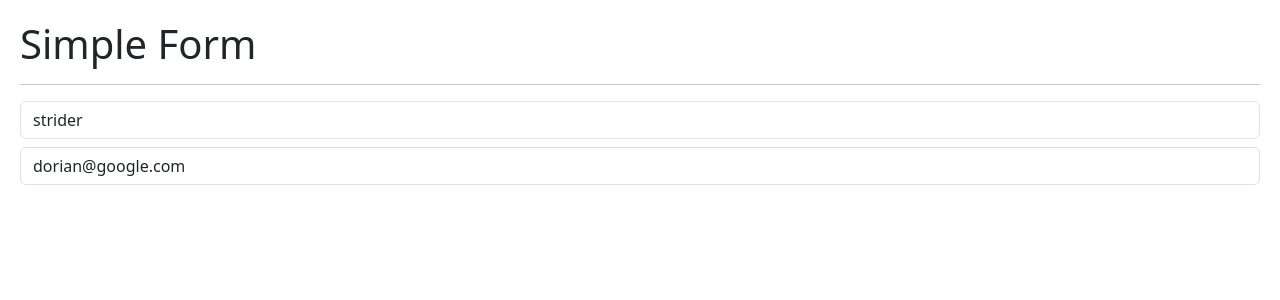
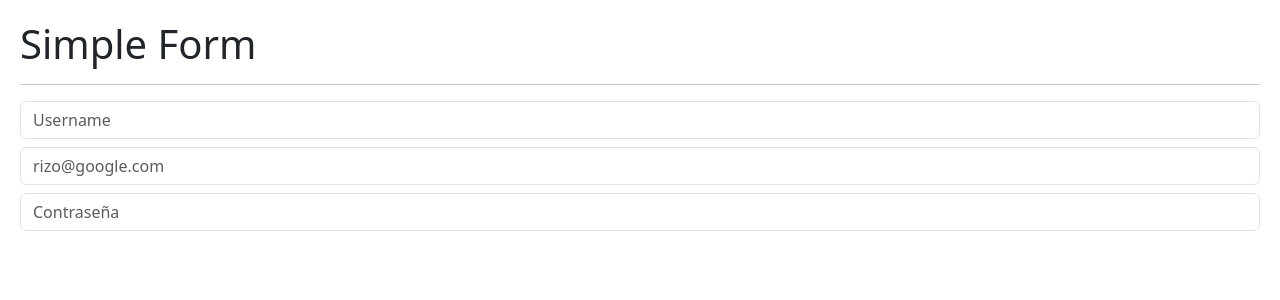
Before and after one commit to SoyDoryam/hook-app, a React (Vite) app: page / in a window 1280 px wide. Shown: the top 300 px of the page. Built offline with nearby package versions, Linux system fonts and the light colour scheme.

Commit message:
Formularios con custom hook

```diff
--- /dev/null
+++ b/src/02-useEffect/FormWithCustomHook.jsx
@@ -0,0 +1,47 @@
+import { useEffect } from "react";
+import { useForm } from "../hooks/useForm";
+
+export const FormWithCustomHook = () => {
+    // Utiliza el custom hook useForm para gestionar el estado del formulario
+    const { formState, onInputChange, username, email, password } = useForm({
+        username: "",
+        email: "",
+        password: "",
+    });
+
+    // Desestructura las propiedades necesarias del objeto retornado por useForm
+
+    return (
+        <>
+            <h1>Simple Form</h1>
+            <hr />
+
+            <input
+                type="text"
+                className="form-control"
+                placeholder="Username"
+                name="username"
+                value={username}
+                onChange={onInputChange}
+            />
+
+            <input
+                type="email"
+                className="form-control mt-2"
+                placeholder="rizo@google.com"
+                name="email"
+                value={email}
+                onChange={onInputChange}
+            />
+
+            <input
+                type="password"
+                className="form-control mt-2"
+                placeholder="Contraseña"
+                name="password"
+                value={password}
+                onChange={onInputChange}
+            />
+        </>
+    );
+};
--- a/src/02-useEffect/Message.jsx
+++ b/src/02-useEffect/Message.jsx
@@ -1,30 +1,25 @@
-import { useEffect, useState } from "react";
+import { useEffect, useState } from "react"
 
 export const Message = () => {
-    // 1. Inicialización del estado local 'coords' con un objeto que tiene las propiedades 'x' e 'y', ambas inicializadas en 0.
-    const [coords, setCoords] = useState({ x: 0, y: 0 });
+    const [coords, setCoords] = useState({ x: 0, y:0 })
 
     useEffect(() => {
-        // 2. Definición de la función de callback 'onMouseMove' que se ejecutará en cada evento 'mousemove'.
-        const onMouseMove = ({ clientX: x, clientY: y }) => {
-            // 3. Actualización del estado 'coords' con las coordenadas 'x' e 'y' del evento.
-            setCoords({ x, y });
-        };
 
-        // 4. Agregado de un event listener para el evento 'mousemove' de la ventana que llama a 'onMouseMove' cuando se dispara el evento.
+        const onMouseMove = ({ x, y }) => {
+            setCoords({ x, y});
+        }
+
         window.addEventListener('mousemove', onMouseMove);
+      return () => {
+        window.removeEventListener('mousemove', onMouseMove)
+      }
+    }, []);
 
-        // 5. Función de retorno para limpiar y eliminar el event listener cuando el componente se desmonta.
-        return () => {
-            window.removeEventListener('mousemove', onMouseMove);
-        };
-    }, []); // El arreglo de dependencias vacío indica que este efecto se ejecutará una vez después de la renderización inicial.
 
-    // 6. Retorno del componente, que muestra un encabezado <h3> y las coordenadas 'coords' en formato JSON.
     return (
         <>
-            <h3>Usuario ya existe</h3>
-            {JSON.stringify(coords)}
+        <h3>Usuario ya existe</h3>
+        { JSON.stringify( coords )}
         </>
-    );
-};
+    )
+}
--- /dev/null
+++ b/src/hooks/useForm.js
@@ -0,0 +1,20 @@
+import { useState } from "react";
+
+export const useForm = (initialForm = {}) => {
+
+    const [formState, setFormState] = useState(initialForm);
+
+    const onInputChange = ({target}) => {
+        const {name, value} = target;
+        setFormState({
+            ...formState,
+            [ name ]: value
+        });
+    };
+
+    return {
+        ...formState,
+        formState,
+        onInputChange,
+    }
+}
--- a/src/main.jsx
+++ b/src/main.jsx
@@ -3,12 +3,13 @@
 // import { HooksApp } from './HooksApp'
 // import { CounterApp } from './01-useState/CounterApp'
 // import { CounterWithCustomHook } from './01-useState/CounterWithCustomHook'
-import { SimpleForm } from './02-useEffect/SimpleForm'
+// import { SimpleForm } from './02-useEffect/SimpleForm'
+import { FormWithCustomHook } from './02-useEffect/FormWithCustomHook'
 
 import './index.css'
 
 ReactDOM.createRoot(document.getElementById('root')).render(
   <React.StrictMode>
-    <SimpleForm />
+    <FormWithCustomHook />
   </React.StrictMode>,
 )
```
